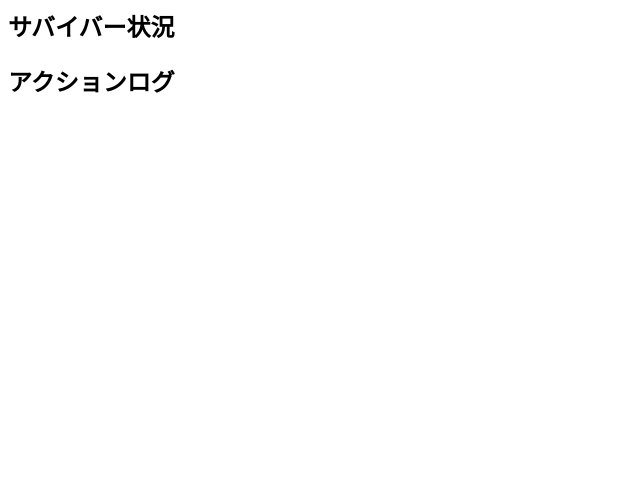
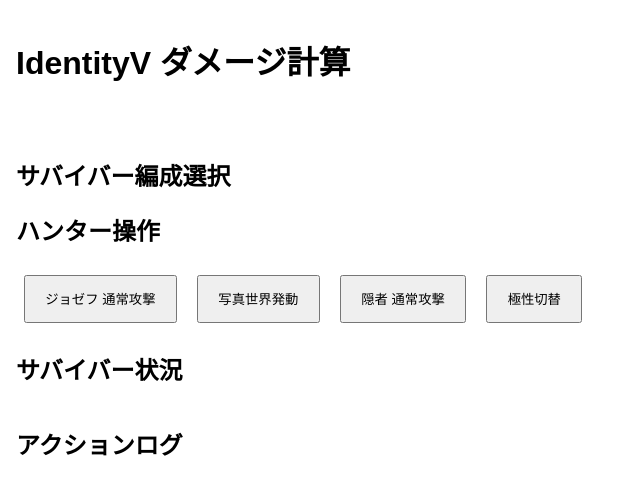
Before and after one commit to YuNi2023/dama, a plain HTML site: page index.html in a window 1280 px wide. Shown: the whole page, without its empty margins (0-640 px from the left). Drawn offline with Linux system fonts and the light colour scheme.

Commit message:
Update index.html

```diff
--- a/index.html
+++ b/index.html
@@ -1,9 +1,41 @@
+<!DOCTYPE html>
+<html lang="ja">
+<head>
+  <meta charset="UTF-8">
+  <meta name="viewport" content="width=device-width, initial-scale=1.0">
+  <title>IdentityV ダメージ計算機</title>
+  <link rel="stylesheet" href="styles.css">
+</head>
+<body>
+  <header><h1>IdentityV ダメージ計算</h1></header>
+  <main>
+    <!-- サバイバー編成選択 -->
+    <section id="survivor-selection">
+      <h2>サバイバー編成選択</h2>
+      <div id="survivor-checks"></div>
+    </section>
+
+    <!-- ハンター操作 -->
+    <section id="hunter-controls">
+      <h2>ハンター操作</h2>
+      <button data-hunter="joseph" class="attack-btn">ジョゼフ 通常攻撃</button>
+      <button data-hunter="joseph" class="skill-btn">写真世界発動</button>
+      <button data-hunter="hermit" class="attack-btn">隠者 通常攻撃</button>
+      <button data-hunter="hermit" class="skill-btn">極性切替</button>
+    </section>
+
+    <!-- サバイバー状況表示 -->
     <section id="survivor-status">
       <h2>サバイバー状況</h2>
       <div id="survivor-list"></div>
     </section>
 
+    <!-- アクションログ -->
     <section id="log">
       <h2>アクションログ</h2>
       <ul id="action-log"></ul>
     </section>
+  </main>
+  <script type="module" src="js/main.js"></script>
+</body>
+</html>
```
Lines whose indentation alone changed are shown as unchanged.
